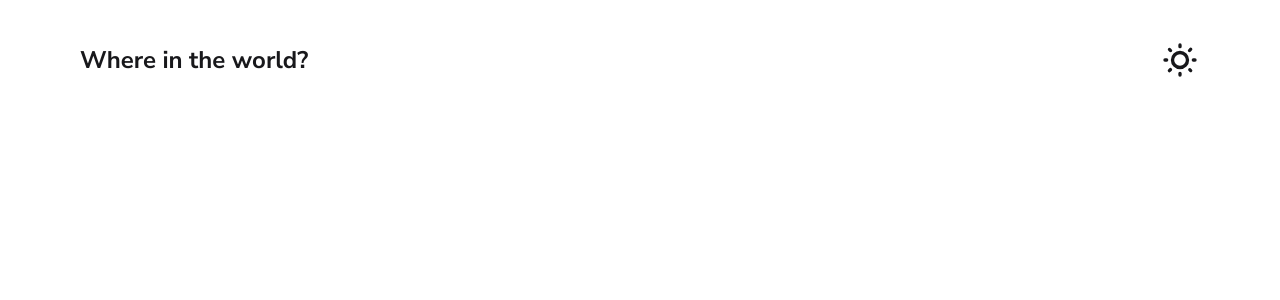
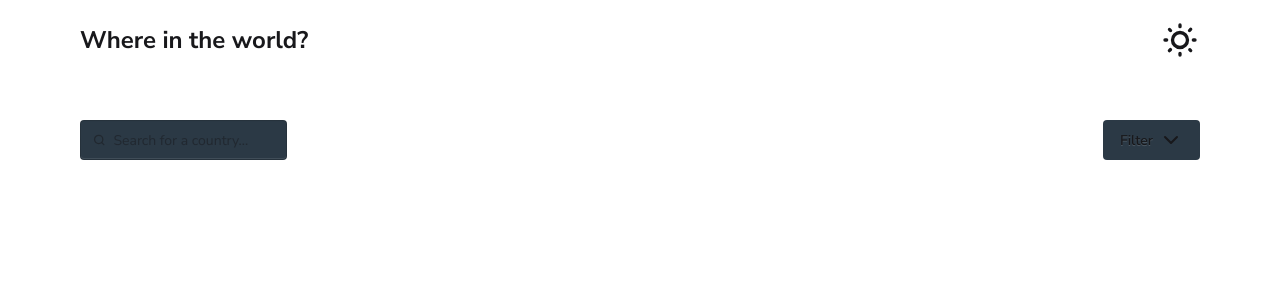
Before and after one commit to irishmicoletcando/countries-info, a React (Vite) app: page / in a window 1280 px wide. Shown: the top 300 px of the page. Built offline with nearby package versions, Linux system fonts and the light colour scheme.

Commit message:
feat (UI): Search bar and filter dropdown

```diff
--- a/package.json
+++ b/package.json
@@ -12,6 +12,7 @@
   "dependencies": {
     "@tailwindcss/vite": "^4.1.11",
     "daisyui": "^5.0.46",
+    "lucide-react": "^0.525.0",
     "react": "^19.1.0",
     "react-dom": "^19.1.0",
     "react-router": "^7.7.0",
--- a/src/App.tsx
+++ b/src/App.tsx
@@ -3,7 +3,7 @@ import HomePage from "./pages/HomePage"
 
 const App = () => {
   return (
-    <div className="font-nunito-sans min-h-screen w-full px-20 py-10">
+    <div className="font-nunito-sans min-h-screen w-full dark:bg-blue-950">
       <Routes>
         <Route path="/" element={<HomePage />}/>
         {/* <Route path="/country"/> */}
--- /dev/null
+++ b/src/components/FilterDropdown.tsx
@@ -0,0 +1,24 @@
+import { ChevronDown } from 'lucide-react'
+import React from 'react'
+
+const FilterDropdown = () => {
+  return (
+    <div>
+      <button className="bg-blue-900 btn btn-ghost" popoverTarget="popover-1" style={{ anchorName: "--anchor-1" } as React.CSSProperties }>
+        Filter
+        <ChevronDown />
+      </button>
+
+      <ul className="shadow-sm w-28 dropdown menu rounded-box bg-base-100"
+        popover="auto" id="popover-1" style={{ positionAnchor: "--anchor-1" } as React.CSSProperties }>
+        <li><a>Africa</a></li>
+        <li><a>America</a></li>
+        <li><a>Asia</a></li>
+        <li><a>Europe</a></li>
+        <li><a>Oceania</a></li>
+      </ul>
+    </div>
+  )
+}
+
+export default FilterDropdown
--- a/src/components/Navbar.tsx
+++ b/src/components/Navbar.tsx
@@ -1,6 +1,6 @@
 const Navbar: React.FC = () => {
   return (
-    <nav className="flex flex-row justify-between items-center">
+    <nav className="flex flex-row items-center justify-between px-20 py-5 mb-10 shadow-grey-400 dark:bg-blue-900">
       <p className="text-2xl font-bold">Where in the world?</p>
 
       <div>
@@ -10,7 +10,7 @@ const Navbar: React.FC = () => {
 
           {/* sun icon */}
           <svg
-            className="swap-off h-10 w-10 fill-current"
+            className="w-10 h-10 fill-current swap-off"
             xmlns="http://www.w3.org/2000/svg"
             viewBox="0 0 24 24">
             <path
@@ -19,7 +19,7 @@ const Navbar: React.FC = () => {
 
           {/* moon icon */}
           <svg
-            className="swap-on h-10 w-10 fill-current"
+            className="w-10 h-10 fill-current swap-on"
             xmlns="http://www.w3.org/2000/svg"
             viewBox="0 0 24 24">
             <path
--- /dev/null
+++ b/src/components/SearchBar.tsx
@@ -0,0 +1,23 @@
+const SearchBar = () => {
+  return (
+    <div>
+      <label className="bg-blue-900 input">
+        <svg className="h-[1em] opacity-50" xmlns="http://www.w3.org/2000/svg" viewBox="0 0 24 24">
+          <g
+            strokeLinejoin="round"
+            strokeLinecap="round"
+            strokeWidth="2.5"
+            fill="none"
+            stroke="currentColor"
+          >
+            <circle cx="11" cy="11" r="8"></circle>
+            <path d="m21 21-4.3-4.3"></path>
+          </g>
+        </svg>
+        <input type="search" className="grow" placeholder="Search for a country..." />
+      </label>
+    </div>
+  )
+}
+
+export default SearchBar
--- a/src/pages/HomePage.tsx
+++ b/src/pages/HomePage.tsx
@@ -1,9 +1,15 @@
+import FilterDropdown from '../components/FilterDropdown'
 import Navbar from '../components/Navbar'
+import SearchBar from '../components/SearchBar'
 
 const HomePage = () => {
   return (
     <div>
       <Navbar />
+      <div className="flex flex-col justify-between px-20 md:flex-row">
+        <SearchBar />
+        <FilterDropdown />
+      </div>
     </div>
   )
 }
```
Also changed, not shown: 1 other file (tests, documents, lock files or other folders).
